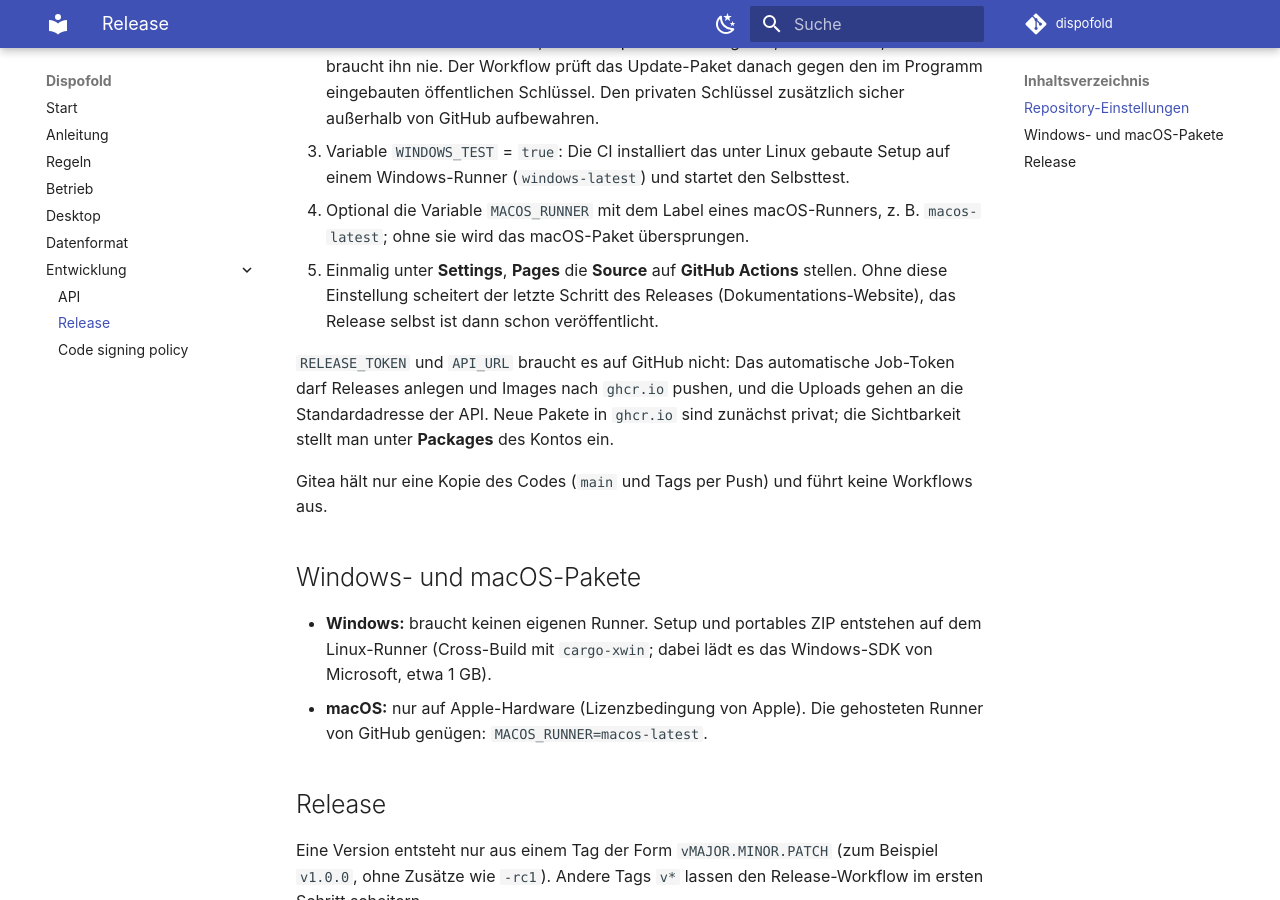
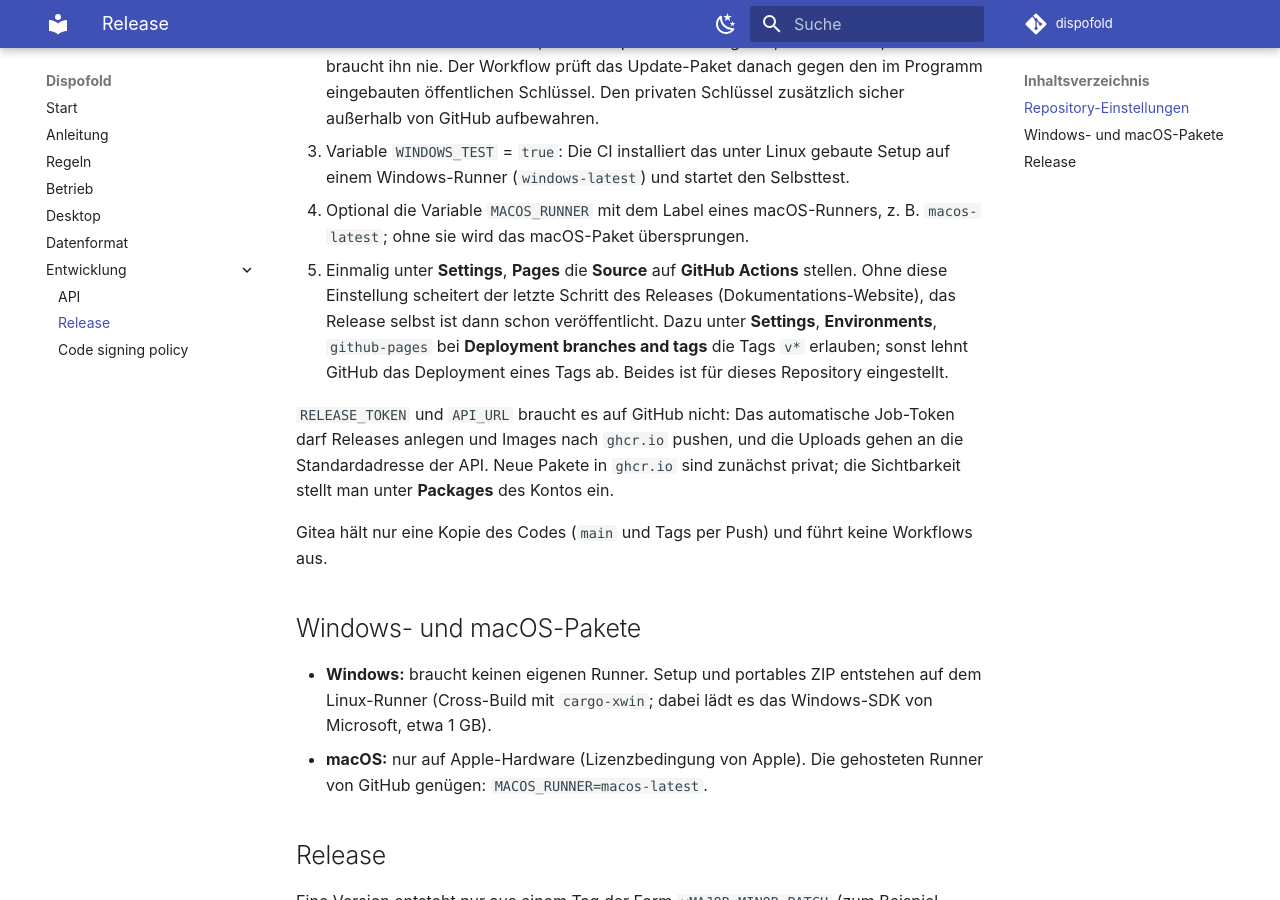
Before and after one commit to mschabhuettl/dispofold, an MkDocs documentation site: the page built from docs/release.md, in a window 1280 px wide and 900 px high, scrolled down 808 px. Built offline with MkDocs 1.6.1 and Material for MkDocs 9.7.7, drawn with Linux system fonts in a browser that asks for light colours; comment, search, counter and statistics services are not loaded.

Commit message:
Release doc: the github-pages environment must allow the tags v*

```diff
--- a/docs/release.md
+++ b/docs/release.md
@@ -32,6 +32,8 @@ Auf GitHub unter **Settings**, **Secrets and variables**, **Actions**:
 5. Einmalig unter **Settings**, **Pages** die **Source** auf **GitHub Actions** stellen. Ohne diese Einstellung
    scheitert der letzte Schritt des Releases (Dokumentations-Website), das Release selbst ist dann schon
    veröffentlicht.
+   Dazu unter **Settings**, **Environments**, `github-pages` bei **Deployment branches and tags** die Tags
+   `v*` erlauben; sonst lehnt GitHub das Deployment eines Tags ab. Beides ist für dieses Repository eingestellt.
 
 `RELEASE_TOKEN` und `API_URL` braucht es auf GitHub nicht: Das automatische Job-Token darf Releases anlegen und
 Images nach `ghcr.io` pushen, und die Uploads gehen an die Standardadresse der API. Neue Pakete in `ghcr.io` sind
```
